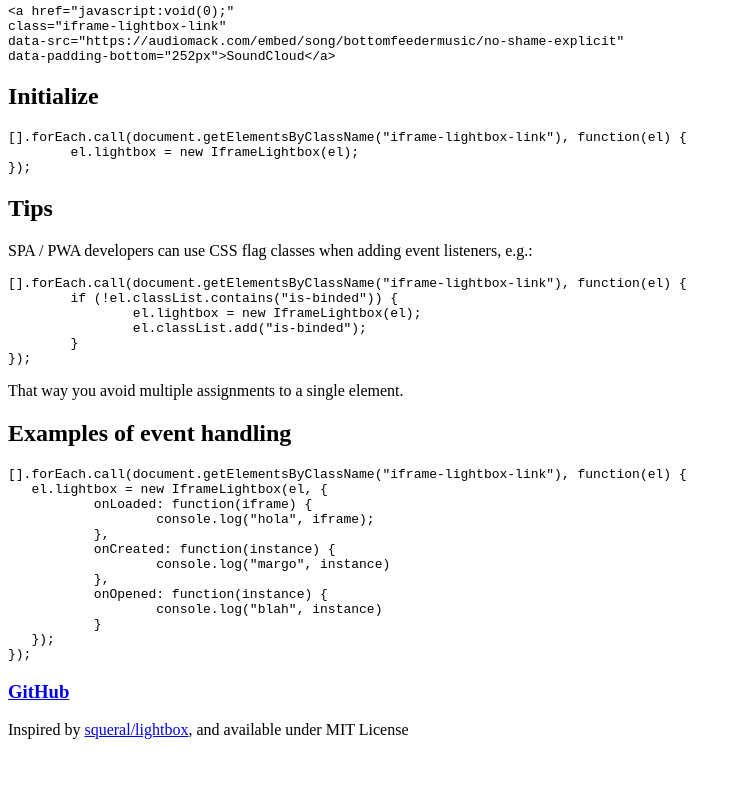
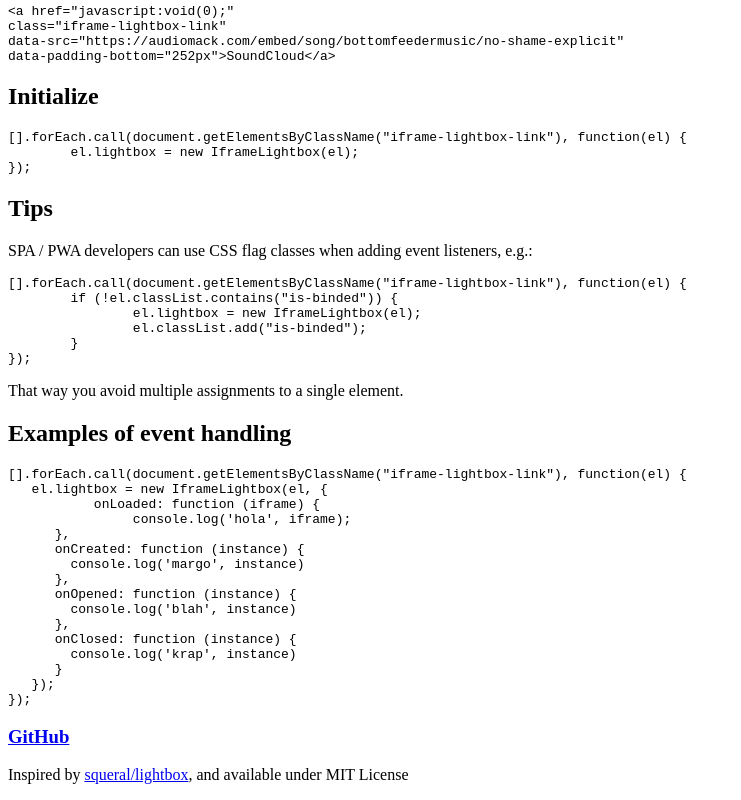
Before and after one commit to englishextra/iframe-lightbox, a website: page demo.html in a window 1280 px wide. Shown: the part 2368-3168 px from the top of the page, without its empty margins (0-741 px from the left). Before the commit the page ends 3123 px from the top, so only its background shows below. Drawn offline with Linux system fonts and the light colour scheme.

Commit message:
updated demo.html

```diff
--- a/demo.html
+++ b/demo.html
@@ -103,15 +103,18 @@ data-padding-bottom=&quot;252px&quot;&gt;SoundCloud&lt;/a&gt;</code></pre>
 	<h2>Examples of event handling</h2>
 	<pre>[].forEach.call(document.getElementsByClassName(&quot;iframe-lightbox-link&quot;), function(el) {
    el.lightbox = new IframeLightbox(el, {
-	   onLoaded: function(iframe) {
-		   console.log(&quot;hola&quot;, iframe);
-	   },
-	   onCreated: function(instance) {
-		   console.log(&quot;margo&quot;, instance)
-	   },
-	   onOpened: function(instance) {
-		   console.log(&quot;blah&quot;, instance)
-	   }
+	   onLoaded: function (iframe) {
+		console.log('hola', iframe);
+      },
+      onCreated: function (instance) {
+        console.log('margo', instance)
+      },
+      onOpened: function (instance) {
+        console.log('blah', instance)
+      },
+      onClosed: function (instance) {
+        console.log('krap', instance)
+      }
    });
 });</pre>
 	<h3><a href="https://github.com/englishextra/iframe-lightbox">GitHub</a></h3>
```
